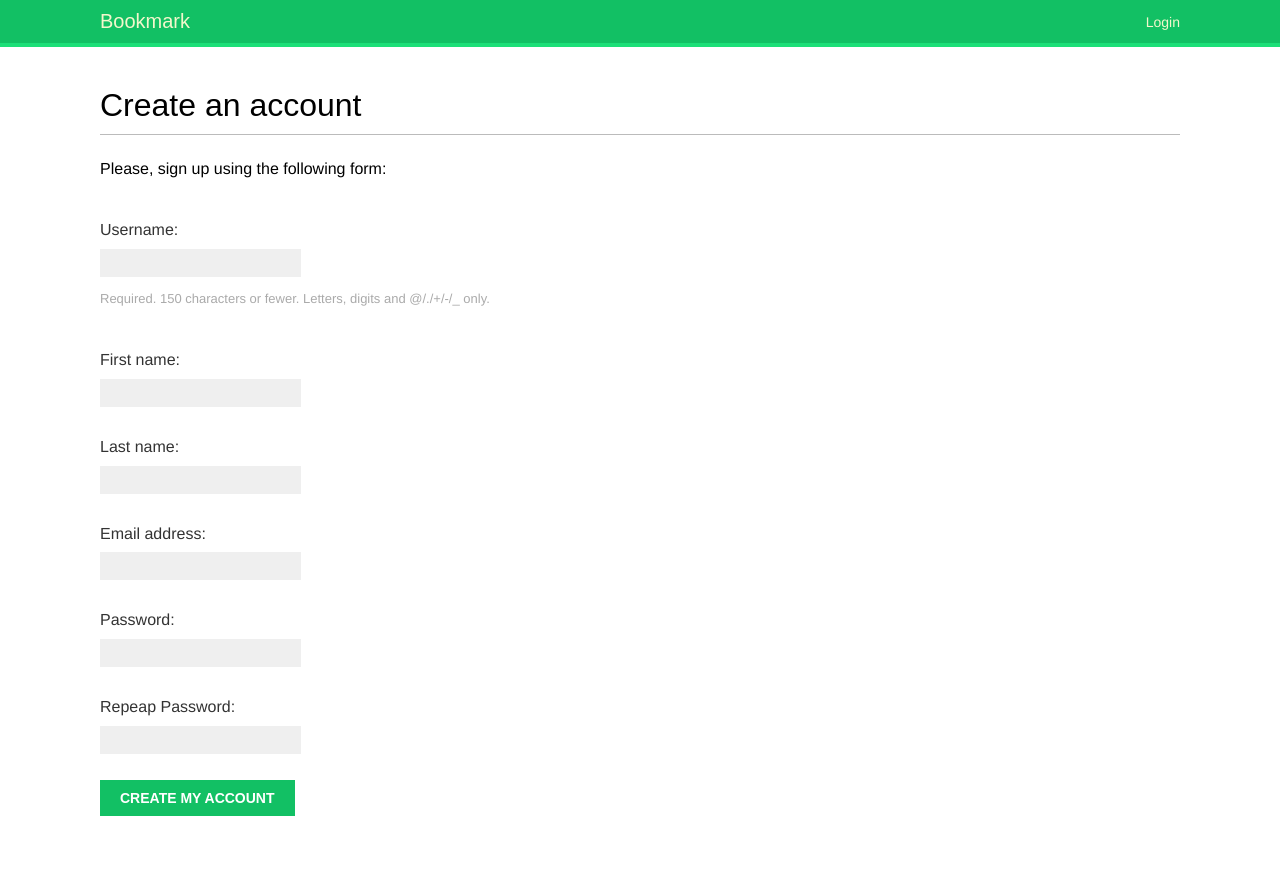
After one commit to triplee12/imagebookmarker, a Django app: page /account/register/ in a window 1280 px wide. The commit adds this page. Run offline with Django 4.2, Linux system fonts and the light colour scheme; parts of the project's set-up code (start-up, migrations or seed data) failed here and were passed over; some web fonts are replaced.

Commit message:
Add registration form

```diff
--- a/bookmark/account/forms.py
+++ b/bookmark/account/forms.py
@@ -1,4 +1,21 @@
 from django import forms
+from django.contrib.auth.models import User
+from django.utils.translation import gettext_lazy as _
+
+class UserRegistrationForm(forms.ModelForm):
+    password = forms.CharField(label=_("Password"), min_length=8, widget=forms.PasswordInput, show_hidden_initial=True)
+    password2 = forms.CharField(label=_("Repeap Password"), min_length=8, widget=forms.PasswordInput, show_hidden_initial=True)
+
+    class Meta:
+        model  = User
+        fields = ('username', 'first_name', 'last_name', 'email')
+
+    def clean_password2(self):
+        cd = self.cleaned_data
+        if cd['password'] != cd['password2']:
+            raise forms.ValidationError('Passwords don\'t match.')
+        return cd['password2']
+
 
 class LoginForm(forms.Form):
     username = forms.CharField(max_length=100, required=True)
--- a/bookmark/account/urls.py
+++ b/bookmark/account/urls.py
@@ -4,9 +4,10 @@ from django.contrib.auth.views import (
     PasswordChangeDoneView,PasswordResetView, PasswordResetCompleteView,
     PasswordResetDoneView, PasswordResetConfirmView
 )
-from .views import dashboard, user_login
+from .views import dashboard, user_login, register
 
 urlpatterns = [
+    path('register/', register, name='register'),
     # path('login/', user_login, name='login'),
     path('login/', LoginView.as_view(), name='login'),
     path('logout', LogoutView.as_view(), name='logout'),
--- a/bookmark/account/views.py
+++ b/bookmark/account/views.py
@@ -2,7 +2,24 @@ from django.shortcuts import render
 from django.contrib.auth import authenticate, login
 from django.contrib.auth.decorators import login_required
 from django.http import HttpResponse
-from .forms import LoginForm
+from .forms import LoginForm, UserRegistrationForm
+
+def register(request):
+    if request.method == 'POST':
+        user_form = UserRegistrationForm(request.POST)
+        if user_form.is_valid():
+            # create a new user object but avoid saving it yet
+            new_user = user_form.save(commit=False)
+            # Set the chosen password
+            new_user.set_password(
+                user_form.cleaned_data['password']
+            )
+            # Save the user object
+            new_user.save()
+            return render(request, 'account/register_done.html', {'new_user': new_user})
+    else:
+        user_form = UserRegistrationForm()
+    return render(request, 'account/register.html', {'user_form': user_form})
 
 def user_login(request):
     if request.method == 'POST':
--- a/bookmark/templates/account/login.html
+++ b/bookmark/templates/account/login.html
@@ -2,7 +2,8 @@
 {% block title %}- Login-in {% endblock title %}
 {% block content %}
     <h1>Log-in</h1>
-    <p>Please, use the following form to login:</p>
+    <p>Please, use the following form to login. If you don't have an
+    account <a href="{% url "register" %}">register here</a></p>
     <form method="post">
         {% csrf_token %}
         {{ form.as_p }}
--- /dev/null
+++ b/bookmark/templates/account/register.html
@@ -0,0 +1,11 @@
+{% extends "bookmark/base.html" %}
+{% block title %}Create an account{% endblock %}
+{% block content %}
+    <h1>Create an account</h1>
+    <p>Please, sign up using the following form:</p>
+    <form method="post">
+        {{ user_form.as_p }}
+        {% csrf_token %}
+        <p><input type="submit" value="Create my account"></p>
+    </form>
+{% endblock %}
--- /dev/null
+++ b/bookmark/templates/account/register_done.html
@@ -0,0 +1,6 @@
+{% extends "bookmark/base.html" %}
+{% block title %}Welcome{% endblock %}
+{% block content %}
+    <h1>Welcome {{ new_user.first_name }}!</h1>
+    <p>Your account has been successfully created. Now you can <a href="{% url "login" %}">log in</a>.</p>
+{% endblock %}
--- a/bookmark/templates/registration/login.html
+++ b/bookmark/templates/registration/login.html
@@ -7,7 +7,8 @@
         Your username or password is incorrect. Please try again.
     </p>
 {% else %}
-    <p>Please use the following form to login:</p>
+    <p>Please use the following form to login. If you don't have an
+    account <a href="{% url "register" %}">register here</a></p>
 {% endif %}
 <div class="form-group login-form">
     <form method="post" action="{% url 'login' %}">
```
Also changed, not shown: bookmark/bookmark/settings.py (+17 -2 lines).
